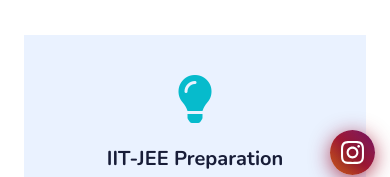
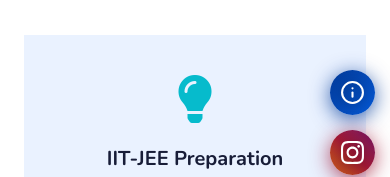
Before and after one commit to rackson3861/adhyant, a React (Vite) app: page / in a window 390 px wide. Shown: the part 594-771 px from the top of the page. Built offline with nearby package versions, Linux system fonts and the light colour scheme.

Commit message:
fix: info button

```diff
--- a/src/App.css
+++ b/src/App.css
@@ -16,6 +16,53 @@
 
 .service-item p{
     color: black;
+}
+
+/* Info Floating Button */
+.info-float {
+    position: fixed;
+    bottom: 190px;
+    right: 30px;
+    width: 60px;
+    height: 60px;
+    background: linear-gradient(135deg, #023997 0%, #0558d4 100%);
+    color: white;
+    border: none;
+    border-radius: 50%;
+    text-align: center;
+    font-size: 30px;
+    box-shadow: 0 4px 20px rgba(2, 57, 151, 0.5);
+    z-index: 1000;
+    transition: all 0.3s ease;
+    display: flex;
+    align-items: center;
+    justify-content: center;
+    cursor: pointer;
+    animation: pulseInfo 2s infinite;
+}
+
+.info-float:hover {
+    transform: scale(1.1);
+    box-shadow: 0 6px 30px rgba(2, 57, 151, 0.7);
+    background: linear-gradient(135deg, #0558d4 0%, #023997 100%);
+}
+
+.info-icon {
+    width: 34px;
+    height: 34px;
+    filter: drop-shadow(0 2px 4px rgba(0, 0, 0, 0.3));
+}
+
+@keyframes pulseInfo {
+    0% {
+        box-shadow: 0 4px 20px rgba(2, 57, 151, 0.5);
+    }
+    50% {
+        box-shadow: 0 4px 20px rgba(2, 57, 151, 0.8), 0 0 0 10px rgba(2, 57, 151, 0);
+    }
+    100% {
+        box-shadow: 0 4px 20px rgba(2, 57, 151, 0.5);
+    }
 }
 
 /* Instagram Floating Button */
@@ -111,6 +158,18 @@
 
 /* Mobile responsive */
 @media screen and (max-width: 768px) {
+    .info-float {
+        bottom: 160px;
+        right: 20px;
+        width: 50px;
+        height: 50px;
+    }
+
+    .info-icon {
+        width: 28px;
+        height: 28px;
+    }
+
     .instagram-float {
         bottom: 90px;
         right: 20px;
@@ -137,12 +196,24 @@
 
     /* Back to top button positioning on mobile */
     .back-to-top {
-        bottom: 160px !important;
+        bottom: 230px !important;
         right: 20px !important;
     }
 }
 
 @media screen and (max-width: 576px) {
+    .info-float {
+        bottom: 135px;
+        right: 15px;
+        width: 45px;
+        height: 45px;
+    }
+
+    .info-icon {
+        width: 25px;
+        height: 25px;
+    }
+
     .instagram-float {
         bottom: 75px;
         right: 15px;
@@ -169,7 +240,7 @@
 
     /* Back to top button positioning on small mobile */
     .back-to-top {
-        bottom: 135px !important;
+        bottom: 195px !important;
         right: 15px !important;
     }
 }
--- a/src/App.jsx
+++ b/src/App.jsx
@@ -17,6 +17,7 @@ import Programming from "./Components/Course/Programming";
 import ShowBook from "./Components/Ebook/ShowBook";
 import WhatsAppButton from "./Components/Pages/WhatsAppButton";
 import InstagramButton from "./Components/Pages/InstagramButton";
+import InfoButton from "./Components/Pages/InfoButton";
 import Reactjs from "./Components/Course/Reactjs";
 import Express from "./Components/Course/Express";
 import Nodejs from "./Components/Course/Nodejs";
@@ -95,9 +96,10 @@ function App() {
 
           <Route path="*" element={<ErrorPage />} />
         </Routes>
+        <InfoButton />
+        <InstagramButton />
+        <WhatsAppButton />
       </BrowserRouter>
-      <InstagramButton />
-      <WhatsAppButton />
     </>
   );
 }
--- /dev/null
+++ b/src/Components/Pages/InfoButton.jsx
@@ -0,0 +1,38 @@
+import React, { useState } from 'react';
+import RegistrationModal from './RegistrationModal';
+
+const InfoButton = () => {
+  const [isModalOpen, setIsModalOpen] = useState(false);
+
+  return (
+    <>
+      <button
+        onClick={() => setIsModalOpen(true)}
+        className="info-float"
+        aria-label="Get Information"
+      >
+        <svg
+          viewBox="0 0 24 24"
+          xmlns="http://www.w3.org/2000/svg"
+          className="info-icon"
+          fill="none"
+          stroke="currentColor"
+          strokeWidth="2"
+          strokeLinecap="round"
+          strokeLinejoin="round"
+        >
+          <circle cx="12" cy="12" r="10" />
+          <line x1="12" y1="16" x2="12" y2="12" />
+          <line x1="12" y1="8" x2="12.01" y2="8" />
+        </svg>
+      </button>
+
+      <RegistrationModal
+        isOpen={isModalOpen}
+        onClose={() => setIsModalOpen(false)}
+      />
+    </>
+  );
+};
+
+export default InfoButton;
```
Also changed, not shown: 1 other file (tests, documents, lock files or other folders).
